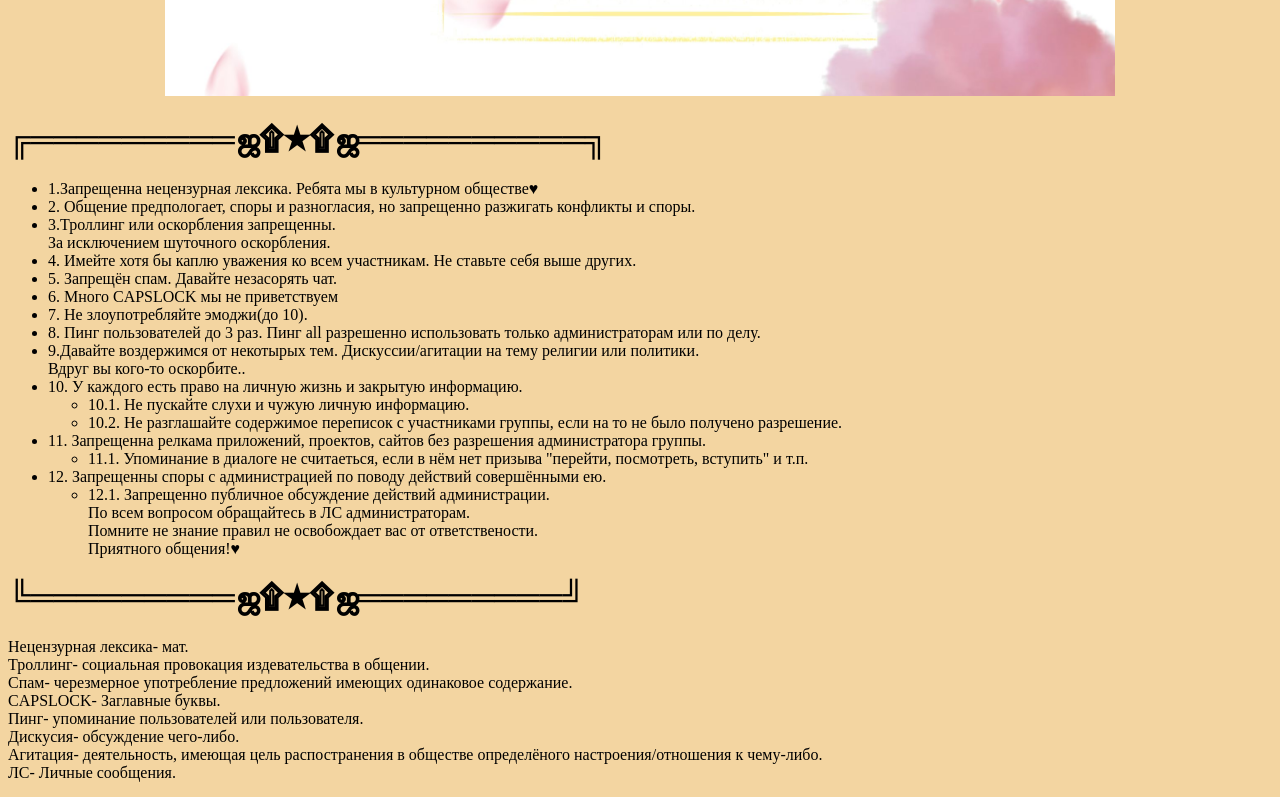
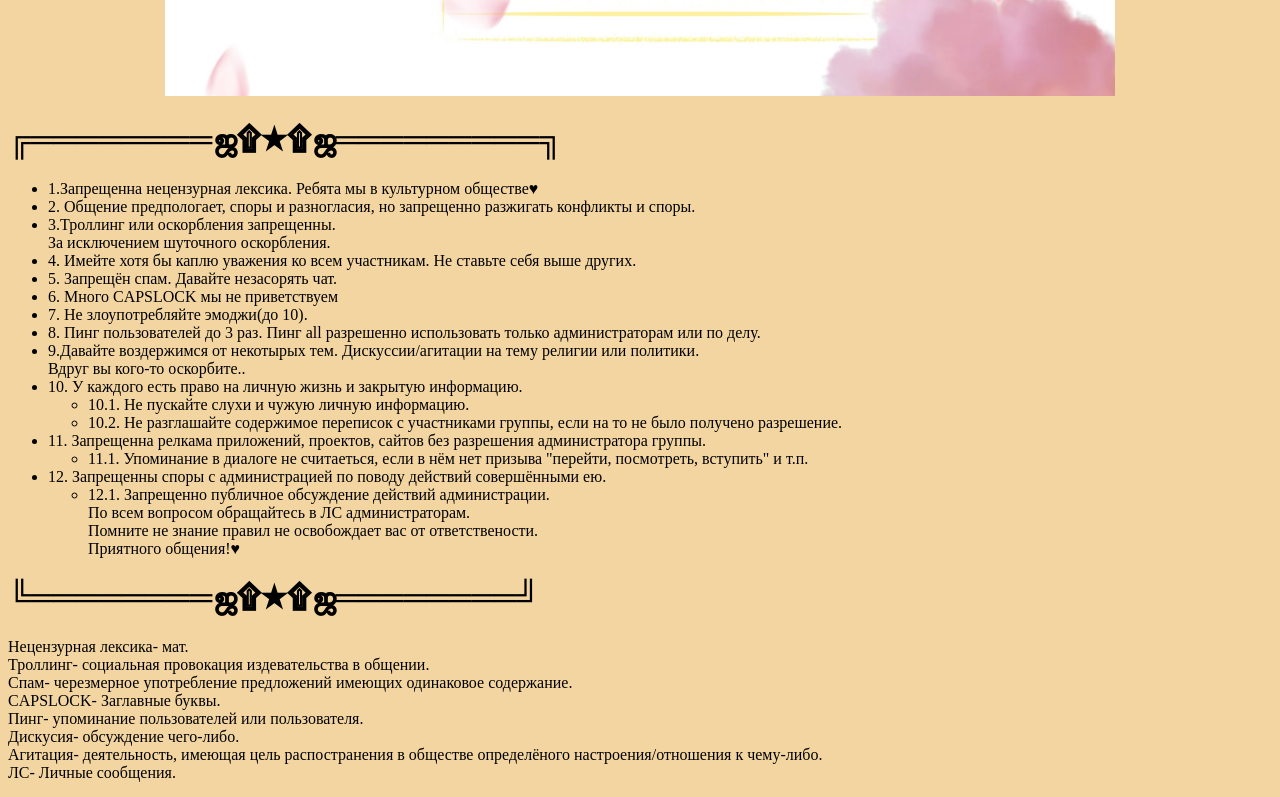
Before and after one commit to Girls-Zone/Site, a plain HTML site: page index.html in a window 1280 px wide. Shown: the part 520-1317 px from the top of the page. Drawn offline with Linux system fonts and the light colour scheme.

Commit message:
Update index.html

```diff
--- a/index.html
+++ b/index.html
@@ -10,7 +10,7 @@
   <body>
    <p class="fig"><img src="image/rules.jpg"
         width="950" height="600" alt="image1"></p>
-    <h1>╔═════════ஜ۩★۩ஜ══════════╗</h1>
+    <h1>╔════════ஜ۩★۩ஜ═════════╗</h1>
     <ul>
         <li>1.Запрещенна нецензурная лексика. Ребята мы в культурном обществе♥</li>
         <li>2. Общение предпологает, споры и разногласия, но запрещенно разжигать конфликты и споры.</li>
@@ -46,7 +46,7 @@
         </ul>
     </li>
 </ul>
-<h1> ╚═════════ஜ۩★۩ஜ═════════╝</h1>
+<h1> ╚════════ஜ۩★۩ஜ════════╝</h1>
 <p>Нецензурная лексика- мат.<br>
     Троллинг- социальная провокация издевательства в общении.<br>
     Спам- черезмерное употребление предложений имеющих одинаковое содержание.<br>
```
